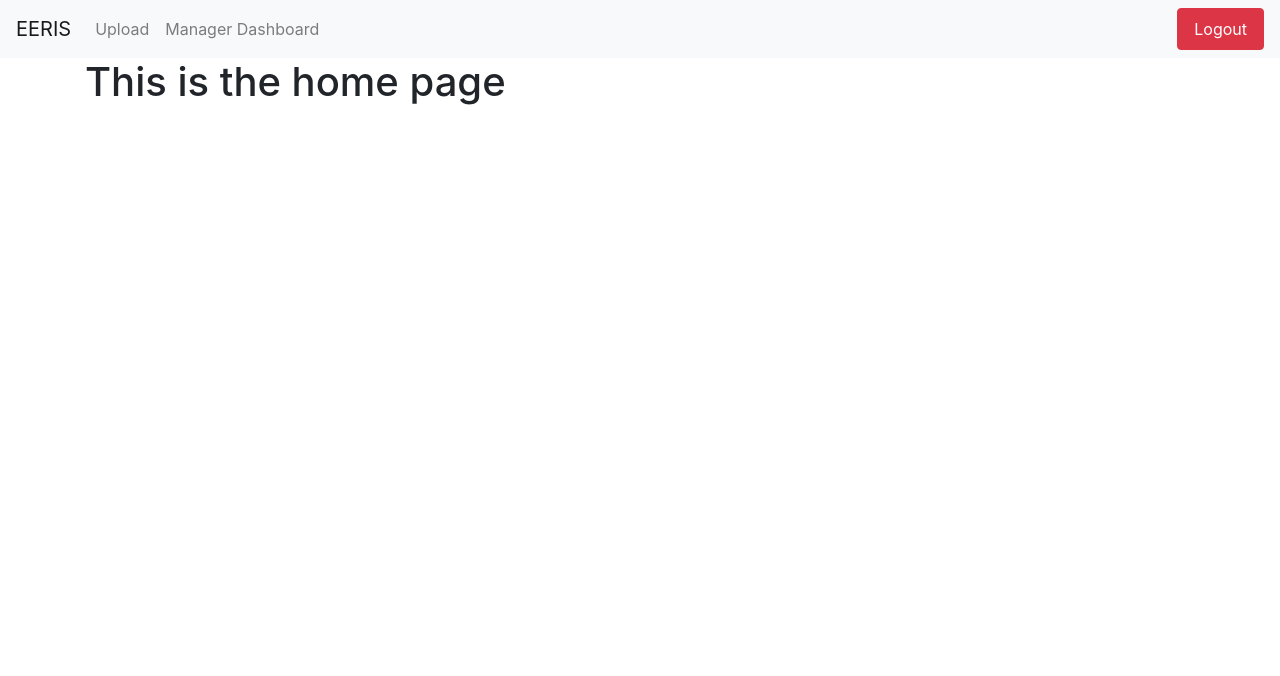
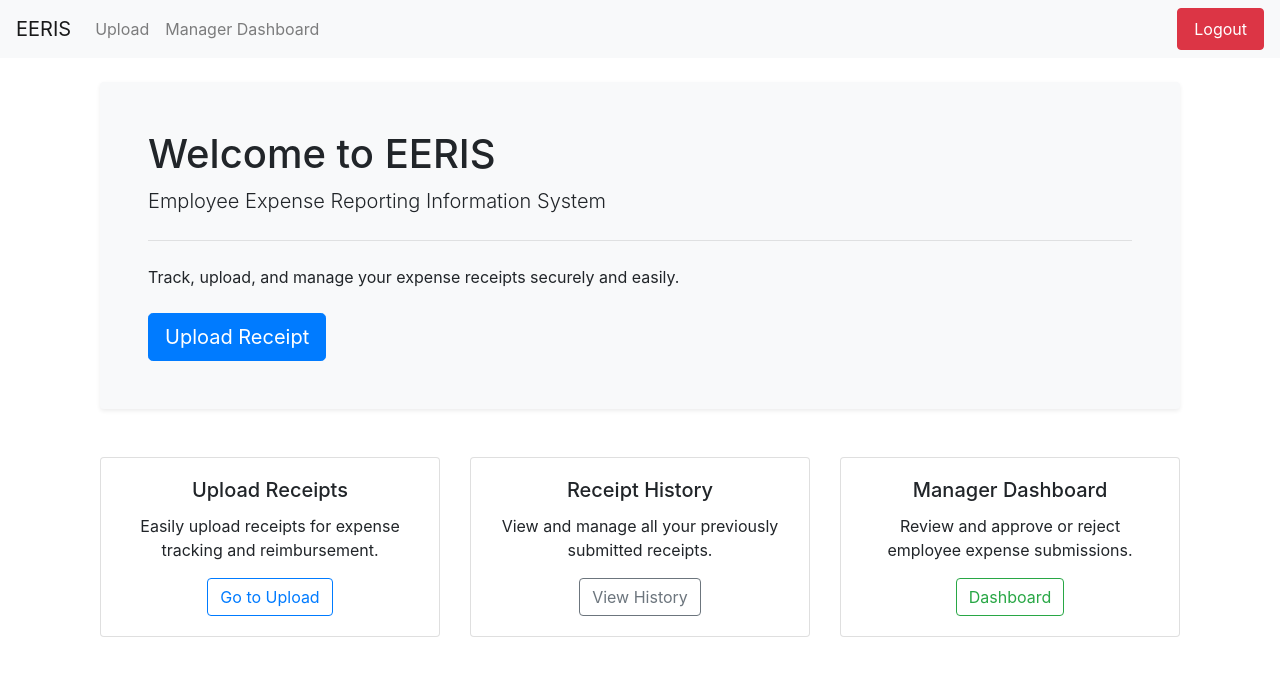
Before and after one commit to liamp1/eeris1, a Django app: page / in a window 1280 px wide. Shown: the top 676 px of the page. Run offline with Django 5.2, Linux system fonts and the light colour scheme; a user stored in the database is signed in; some libraries are stand-ins or nearby versions.

Commit message:
working manager dashboard and category selections

```diff
--- a/templates/home.html
+++ b/templates/home.html
@@ -1,4 +1,46 @@
-{% extends "base.html" %} {% block title %} Home Page {% endblock %}
+{% extends "base.html" %}
+{% block title %}Welcome to EERIS{% endblock %}
+
 {% block content %}
-<h1>This is the home page</h1>
+<div class="container mt-4">
+    <div class="jumbotron bg-light p-5 rounded shadow-sm">
+        <h1 class="display-5">Welcome to EERIS</h1>
+        <p class="lead">Employee Expense Reporting Information System</p>
+        <hr class="my-4">
+        <p class="mb-4">Track, upload, and manage your expense receipts securely and easily.</p>
+        <a class="btn btn-primary btn-lg" href="{% url 'upload_receipt' %}" role="button">Upload Receipt</a>
+    </div>
+
+    <div class="row mt-5">
+        <div class="col-md-4">
+            <div class="card text-center h-100">
+                <div class="card-body">
+                    <h5 class="card-title">Upload Receipts</h5>
+                    <p class="card-text">Easily upload receipts for expense tracking and reimbursement.</p>
+                    <a href="{% url 'upload_receipt' %}" class="btn btn-outline-primary">Go to Upload</a>
+                </div>
+            </div>
+        </div>
+        <div class="col-md-4">
+            <div class="card text-center h-100">
+                <div class="card-body">
+                    <h5 class="card-title">Receipt History</h5>
+                    <p class="card-text">View and manage all your previously submitted receipts.</p>
+                    <a href="{% url 'view_receipts' %}" class="btn btn-outline-secondary">View History</a>
+                </div>
+            </div>
+        </div>
+        {% if user.is_manager %}
+        <div class="col-md-4">
+            <div class="card text-center h-100">
+                <div class="card-body">
+                    <h5 class="card-title">Manager Dashboard</h5>
+                    <p class="card-text">Review and approve or reject employee expense submissions.</p>
+                    <a href="{% url 'manager_dashboard' %}" class="btn btn-outline-success">Dashboard</a>
+                </div>
+            </div>
+        </div>
+        {% endif %}
+    </div>
+</div>
 {% endblock %}
```
Also changed, not shown: receipts/views.py (+11 -1 lines), templates/manager_dashboard.html (+38 -39 lines), templates/receipts/upload_receipt.html (+19 -0 lines), db.sqlite3.
